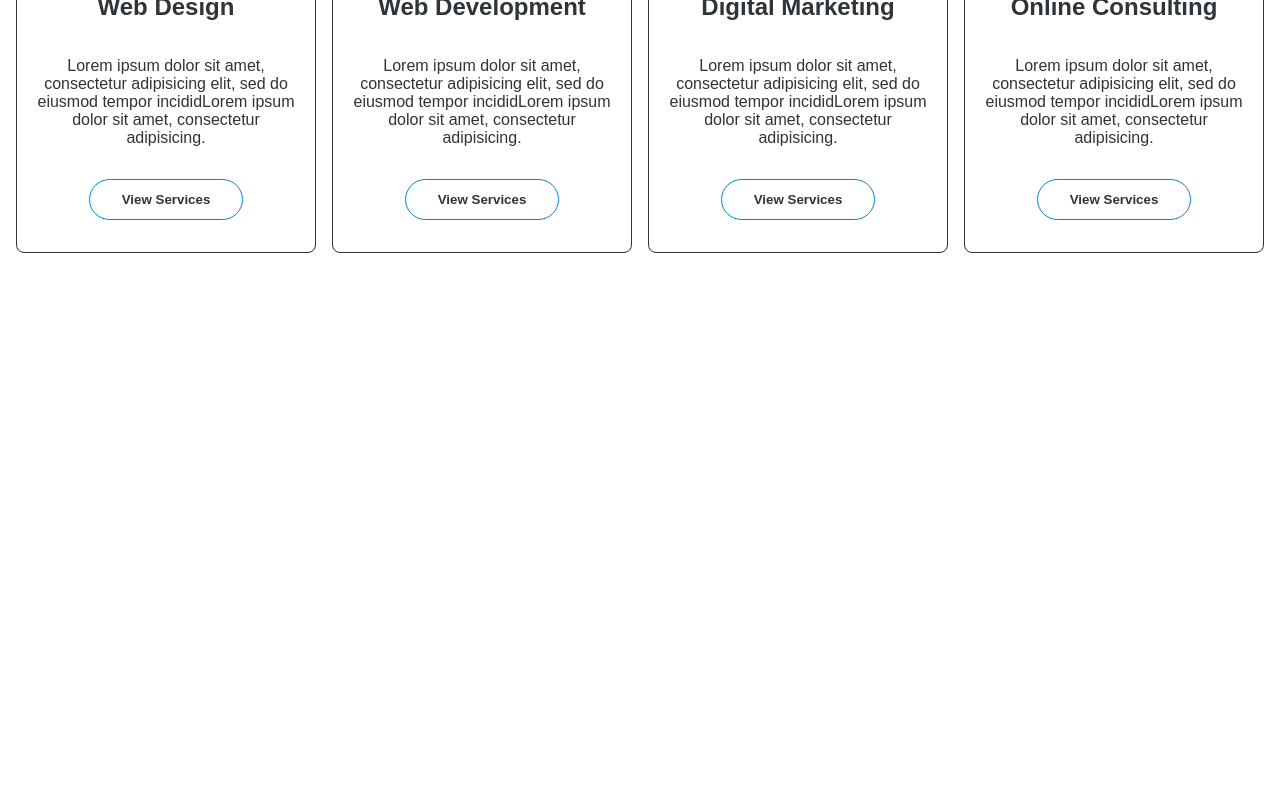
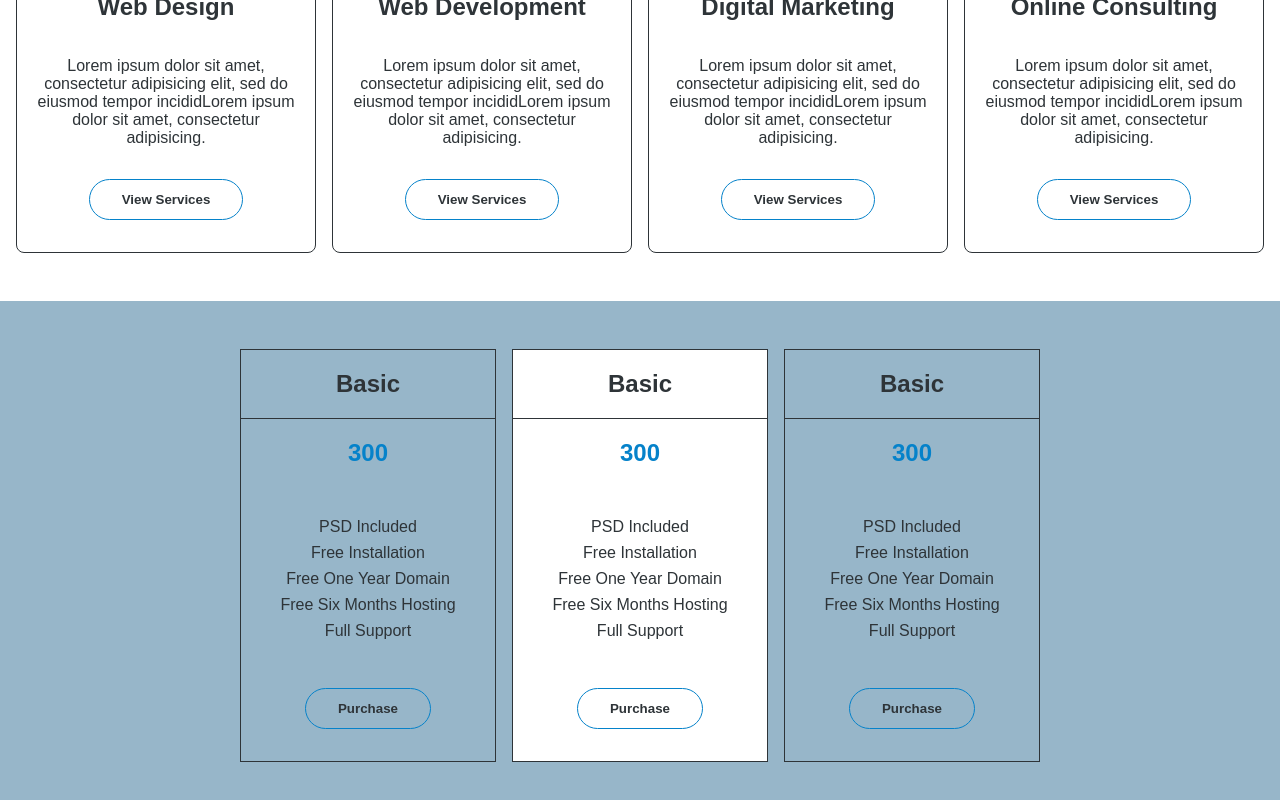
Before and after one commit to lindellcarternyc/monu-template, a React (Create React App) app: page / in a window 1280 px wide. Shown: the part 964-1764 px from the top of the page. Before the commit the page ends 1265 px from the top, so only its background shows below. Built offline with nearby package versions, Linux system fonts and the light colour scheme.

Commit message:
added price cards priview to dummy app

```diff
--- a/src/App.tsx
+++ b/src/App.tsx
@@ -3,6 +3,7 @@ import * as React from 'react'
 import { Navbar } from './components/navbar/Navbar'
 import { Hero } from './components/hero/Hero'
 import { ServicesPreview } from './components/card/ServicesPreview'
+import { PriceCardsPreview } from './components/card/PriceCardsPreview'
 
 const Desktop = 944
 
@@ -54,6 +55,7 @@ class App extends React.Component<{}, AppState> {
         />
         <Hero />
         <ServicesPreview />
+        <PriceCardsPreview />
       </div>
     )
   }
```
